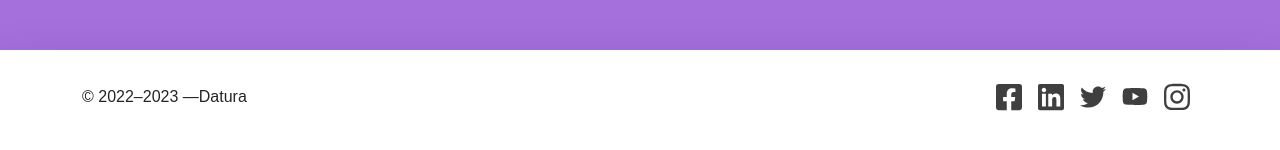
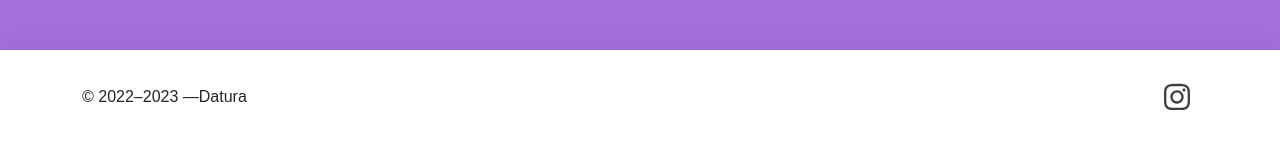
Before and after one commit to IngaJodziewicz/Datura_website, a plain HTML site: page Campaign.html in a window 1280 px wide. Shown: the part 680-830 px from the top of the page. Drawn offline with nearby package versions, Linux system fonts and the light colour scheme; a web font is replaced by a local one.

Commit message:
changes 3.0

```diff
--- a/Campaign.html
+++ b/Campaign.html
@@ -91,26 +91,6 @@
         © 2022–2023 —Datura&nbsp; &nbsp; &nbsp; &nbsp; &nbsp; </p>
         <ul class="list-unstyled d-flex align-items-center opacity-75">
           <li>
-            <a href="https://www.facebook.com/bredauniversityas" target="_blank">
-              <img class="m-2" src="images/facebook.svg" alt="Follow us on" width="26">
-            </a>
-          </li>
-          <li>
-            <a href="https://www.linkedin.com/school/bredauniversityas/" target="_blank">
-              <img class="m-2" src="images/linkedin.svg" alt="Follow us on LinkedIn" width="26">
-            </a>
-          </li>
-          <li>
-            <a href="https://twitter.com/bredauas" target="_blank">
-              <img class="m-2" src="images/twitter.svg" alt="Follow us on Twitter" width="26">
-            </a>
-          </li>
-          <li>
-            <a href="https://www.youtube.com/BredaUniversityofAppliedSciences" target="_blank">
-              <img class="m-2" src="images/youtube.svg" alt="Follow us on YouTube" width="26">
-            </a>
-          </li>
-          <li>
             <a href="https://www.instagram.com/bredauniversityas/" target="_blank">
               <img class="m-2" src="images/instagram.svg" alt="Follow us on Instagram" width="26">
             </a>
```
Also changed, not shown: Product.html (+1 -1 lines).
